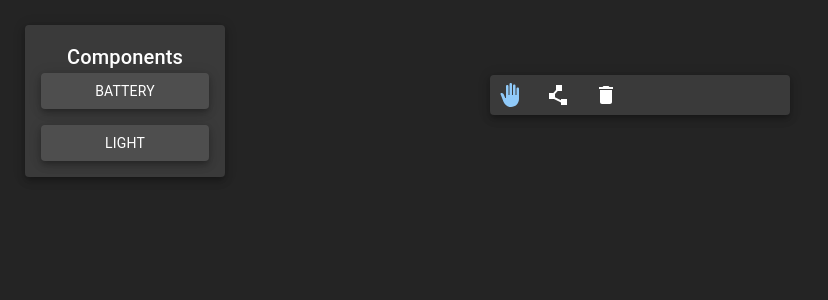
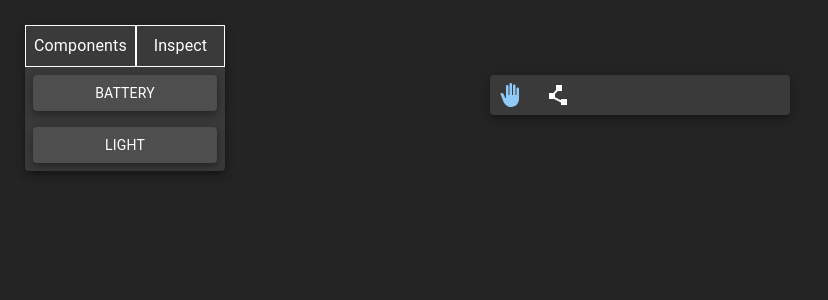
Before and after one commit to dchicchon/circuits, a React (Vite) app: page / in a window 1280 px wide. Shown: the top 300 px of the page, without its empty margins (0-828 px from the left). Built offline with nearby package versions, Linux system fonts and the light colour scheme.

Commit message:
moving delete method to submenu for selecting menu items. refactoring deleteNode method on Drawing class

```diff
--- a/src/classes/Battery/Battery.ts
+++ b/src/classes/Battery/Battery.ts
@@ -21,6 +21,9 @@ export class Battery extends Component {
     this.height = 75;
     this.img = this.sketch.loadImage(battery);
 
+
+    // TODO: Change the relative position on the component
+    // TODO: so we don't have to rely on using const anode and cathode key names
     const anodePos = this.vector(this.pos.x, this.pos.y - this.height / 2);
     const cathodePos = this.vector(this.pos.x, this.pos.y + this.height / 2);
     const anode = new CircuitNode({
--- a/src/components/Palette/Palette.tsx
+++ b/src/components/Palette/Palette.tsx
@@ -6,7 +6,6 @@ import Tooltip from '@mui/material/Tooltip';
 import PolylineIcon from '@mui/icons-material/Polyline';
 import BackHandIcon from '@mui/icons-material/BackHand';
 // import FiberSmartRecordIcon from '@mui/icons-material/FiberSmartRecord';
-import DeleteIcon from '@mui/icons-material/Delete';
 import { useStore } from '../../utils/store';
 import { modes } from '../../utils/modes';
 // import { modes } from '@/utils/modes';
@@ -17,7 +16,6 @@ function Palette() {
   // const errorMessage = useStore((state) => state.errorMessage);
   const setMode = useStore((state) => state.setMode);
   const mode = useStore((state) => state.mode);
-  const deleteNode = useStore((state) => state.deleteNode);
 
   return (
     <Box
@@ -58,16 +56,6 @@ function Palette() {
               />
             </IconButton>
           </Tooltip>
-          <Tooltip title="Delete">
-            <IconButton
-              onClick={() => {
-                deleteNode();
-              }}
-              aria-label={modes.CONNECT_CIRCUIT_NODE}
-            >
-              <DeleteIcon color={'inherit'} />
-            </IconButton>
-          </Tooltip>
         </Stack>
       </Paper>
     </Box>
--- a/src/components/SideMenu/SideMenu.tsx
+++ b/src/components/SideMenu/SideMenu.tsx
@@ -1,6 +1,11 @@
 import Typography from '@mui/material/Typography';
+import Box from '@mui/material/Box';
 import Stack from '@mui/material/Stack';
 import Paper from '@mui/material/Paper';
+import IconButton from '@mui/material/IconButton';
+import Tooltip from '@mui/material/Tooltip';
+import DeleteIcon from '@mui/icons-material/Delete';
+
 import { useStore } from '@/utils/store';
 import { useState } from 'react';
 import { modes } from '@/utils/modes';
@@ -51,7 +56,47 @@ function CircuitComponent(props: CircuitComponentProps) {
 
 // add multiple submenus for component inspect and
 // creating components
+
+function ComponentsList() {
+  return (
+    <Stack sx={{ p: 1 }} gap={2}>
+      {componentList.map((comp, i) => (
+        <CircuitComponent key={i} type={comp.type} />
+      ))}
+    </Stack>
+  );
+}
+
+function InspectComponent() {
+  const selected = useStore((state) => state.selected);
+  const deleteNode = useStore((state) => state.deleteNode);
+  return (
+    // consider creating columns or grid here?
+    <Box>
+      <Typography>Inspect Component</Typography>
+      {!selected && <Typography variant="body2">No Selected Component</Typography>}
+      {selected && (
+        <>
+          <Typography variant="body2">Selected Component: {selected}</Typography>
+          {/* delete button */}
+          <Tooltip title="Delete">
+            <IconButton
+              onClick={() => {
+                deleteNode();
+              }}
+              aria-label={modes.CONNECT_CIRCUIT_NODE}
+            >
+              <DeleteIcon color={'inherit'} />
+            </IconButton>
+          </Tooltip>
+        </>
+      )}
+    </Box>
+  );
+}
 function SideMenu() {
+  const [menu, setMenu] = useState('components-list');
+
   // const mode = useStore((state) => state.mode);
   // const selected = useStore((state) => state.selected);
   return (
@@ -60,19 +105,49 @@ function SideMenu() {
       sx={{
         userSelect: 'none',
         zIndex: 5,
-        p: 2,
         position: 'absolute',
         left: 25,
         top: 25,
         width: 200,
       }}
     >
-      <Typography variant="h6">Components</Typography>
-      <Stack gap={2}>
-        {componentList.map((comp, i) => (
-          <CircuitComponent key={i} type={comp.type} />
-        ))}
-      </Stack>
+      <Box display="flex">
+        <Typography
+          sx={{
+            border: '1px solid white',
+            p: 1,
+            flex: 1,
+            cursor: 'pointer',
+          }}
+          onClick={() => {
+            setMenu('components-list');
+          }}
+          variant="body1"
+        >
+          Components
+        </Typography>
+        <Typography
+          sx={{
+            border: '1px solid white',
+            p: 1,
+            flex: 1,
+            cursor: 'pointer',
+          }}
+          onClick={() => {
+            setMenu('inspect-component');
+          }}
+          variant="body1"
+        >
+          Inspect
+        </Typography>
+      </Box>
+      <Box>
+        {menu === 'components-list' && <ComponentsList />}
+        {menu === 'inspect-component' && <InspectComponent />}
+        {/* if components show that */}
+
+        {/* if inspect show that*/}
+      </Box>
     </Paper>
   );
 }
```
Also changed, not shown: src/classes/CircuitNode/CircuitNode.ts (+9 -4 lines), src/classes/Drawing/Drawing.ts (+35 -27 lines).
